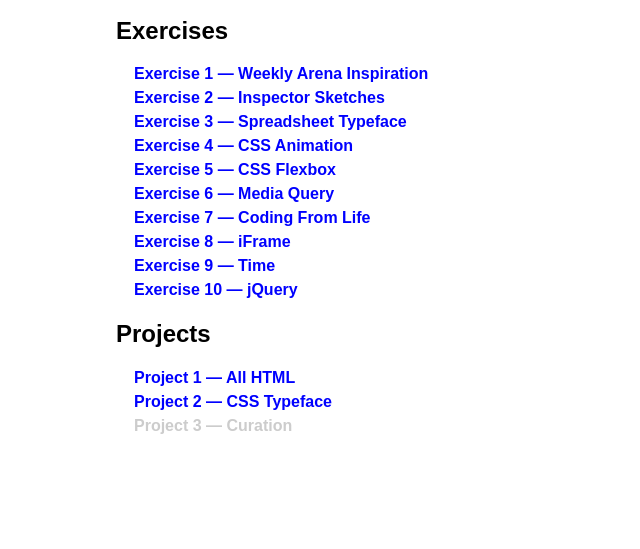
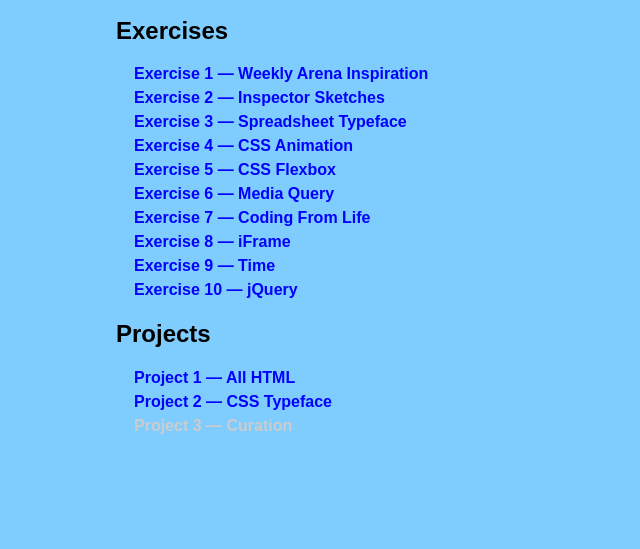
Before and after one commit to bethholzer/Foundation_Interactive_Beth, a plain HTML site: page index.html in a window 1280 px wide. Shown: the part 251-800 px from the top of the page, without its empty margins (208-848 px from the left). Drawn offline with Linux system fonts and the light colour scheme.

Commit message:
new background color

```diff
--- a/index.html
+++ b/index.html
@@ -8,7 +8,7 @@
   <link rel="stylesheet" type="text/css" href="style.css">
 </head>
 
-  <body>
+<body style="background-color: #7fcdff;">
     <div class="main">
 
       <h1> Beth Holzer <br>Foundations — Interactive</h1>
```
